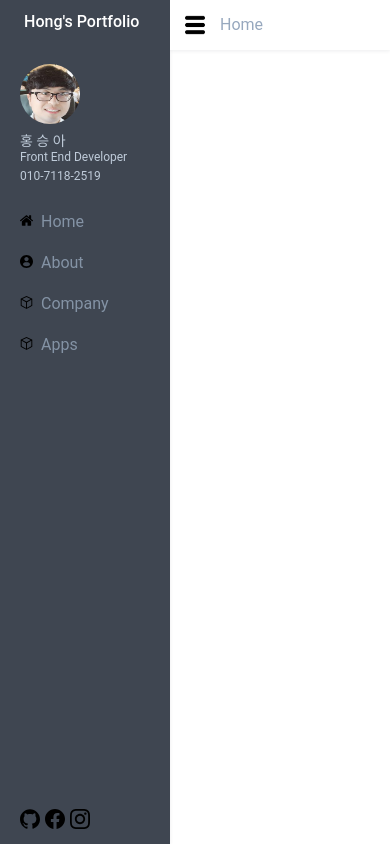
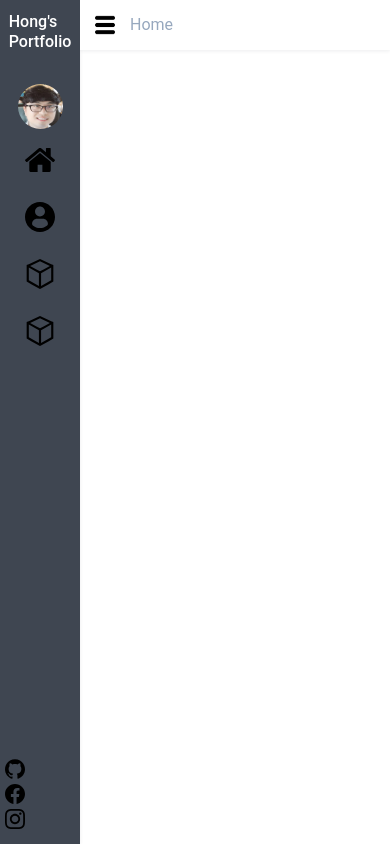
Before and after one commit to gmm117/hong-portfolio, a React app: page / in a window 390 px wide. Built offline with nearby package versions, Linux system fonts and the light colour scheme; the HTML template or start-up script is replaced by a standard one.

Commit message:
반응형 웹 적용

```diff
--- a/src/App.js
+++ b/src/App.js
@@ -3,6 +3,8 @@ import styled from 'styled-components';
 import '../assets/index.scss';
 
 import { GetLinkName } from './Components/Utils/Utils';
+import { BaseURL } from './Components/Utils/Define';
+
 import Header from './Components/Header';
 import SideBar from './Components/Menu/SideBar';
 import Content from './Components/Content';
@@ -49,6 +51,7 @@ class App extends Component {
 
     const onLocationChange = (location) => {
       var name = GetLinkName(location.pathname);
+      name = name.replace(BaseURL, "");
       if(name !== this.state.navName) {
         this.setNavName(name);
       }
--- a/src/Components/About.js
+++ b/src/Components/About.js
@@ -4,24 +4,54 @@ import Profile from '../../imgs/profile.jpg';
 import AboutImg from '../../imgs/bg-about.jpg';
 
 const AbountBody = styled.div`
-    font-size: 20px;
+    font-size: 14px;
     font-family: -apple-system, BlinkMacSystemFont, "Helvetica Neue", "Apple SD Gothic Neo", "Malgun Gothic", "맑은 고딕", 나눔고딕, "Nanum Gothic", "Noto Sans KR", "Noto Sans CJK KR", arial, 돋움, Dotum, Tahoma, Geneva, sans-serif;
     display : flex;
-    flex-direction: row;
+    flex-direction: column;
     flex: 1;
     height : 100%;
     color : black;
     font-weight : 600;
-    line-height : 1.3;
+    line-height : 1.0;
     padding : 30px;
+    align-items : center;
+
+    /* Tablet Device */
+    @media screen and (min-width : 768px) and (max-width : 991px) {
+        font-size: 17px;
+        flex-direction: row;
+        line-height : 1.3;
+        align-items: stretch;
+    }
+
+    /* Desktop Device */
+    @media screen and (min-width : 992px) {
+        font-size: 20px;
+        flex-direction: row;
+        line-height : 1.3;
+        align-items: stretch;
+    }
 `;
 
 const ProfileImage = styled.img`
     width: 220px;
     min-width : 220px;
     height: 250px;
-    float: left;
-    margin: 0px 15px 5px 0px;
+    border-radius : 10%;
+
+    /* Mobile Device */
+    @media screen and (max-width : 767px) {
+        width: 180px;
+        min-width : 180px;
+        height: 210px;
+        margin: 0px 0px 15px 0px;
+    }
+
+    /* Desktop Device */
+    @media screen and (min-width : 768px) {
+        float: left;
+        margin: 0px 15px 5px 0px;
+    }
 `;
 
 class Abount extends Component {
--- a/src/Components/Company/CompProject.js
+++ b/src/Components/Company/CompProject.js
@@ -1,5 +1,9 @@
 import React, { Component } from 'react';
 import styled from 'styled-components';
+
+// const CompDiv = styled.div`
+
+// `;
 
 class CompProject extends Component {
     constructor(props) {
--- a/src/Components/Company/Company.js
+++ b/src/Components/Company/Company.js
@@ -27,23 +27,90 @@ const ListItemLi = styled.li`
     display : flex;
     flex-direction: column;
     align-items: center;
-    width: 280px;
-    height: 220px;
-    min-height: 220px;
     padding: 76px 14px 0;
     text-align: center;
     margin: 0 auto;
+
+    /* Mobile Device */
+    @media screen and (max-width : 767px) {
+        height: 150px;
+        min-height: 150px;
+        width: 220px;
+        min-width: 220px;
+    }
+
+    /* Tablet Device */
+    @media screen and (min-width : 768px) and (max-width : 991px) {
+        height: 180px;
+        min-height: 180px;
+        width: 250px;
+        min-width: 250px;
+    }
+
+    /* Desktop Device */
+    @media screen and (min-width : 992px) {
+        height: 210px;
+        min-height: 210px;
+        width: 280px;
+        min-width: 280px;
+    }
 `;
 
 const ThumbDiv = styled.div`
+    position: relative;
     width: 100%;
-    height: 210px;
-    min-height: 210px;
     margin: 10px 0px;
     cursor: pointer;
     padding : ${props => (props.padding ? props.padding : '0px')};
     box-sizing: border-box;
     box-shadow: 0 1px 15px rgba(0,21,41,0.08);
+
+    /* Mobile Device */
+    @media screen and (max-width : 767px) {
+        height: 150px;
+        min-height: 150px;
+    }
+
+    /* Tablet Device */
+    @media screen and (min-width : 768px) and (max-width : 991px) {
+        height: 180px;
+        min-height: 180px;
+    }
+
+    /* Desktop Device */
+    @media screen and (min-width : 992px) {
+        height: 210px;
+        min-height: 210px;
+    }
+`;
+
+const ThumbHoverDiv = styled.div`
+    position: absolute;
+    left: 0;
+    top: 0;
+    height : 100%;
+    width : 100%;
+    background : rgba(0, 0, 0, 0);
+    opacity: 0;
+    &:hover {
+        background : rgba(0, 0, 0, 0.7);
+        opacity : 1;
+    }
+`;
+
+const ThumbHoverDivItem = styled.div`
+    display : flex;
+    flex-direction: column;
+    justify-content : center;
+    align-items : center;
+    height : 100%;
+    font-size : 14px;
+    color : white;
+    font-weight : 800;
+
+    div + div {
+        margin-top : 10px;
+    }
 `;
 
 const ThumbItemDiv = styled.div`
@@ -70,25 +137,46 @@ class Company extends Component {
                 <ListUl>
                     <ListItemLi>
                         <ThumbDiv>
-                            <Link style={LinkStyle} to={`${BaseURL}/Company/Hancom`}>
                             <ThumbImg src={hancom_logo} alt="Hancom Group Logo" />
+                            <ThumbHoverDiv>
+                                <Link style={LinkStyle} to={`${BaseURL}/Company/Hancom`} >
+                                    <ThumbHoverDivItem>
+                                        <div>한글과컴퓨터</div>
+                                        <div>웹한글/웹한글기안기</div>
+                                        <div>2016.12 ~ </div>
+                                    </ThumbHoverDivItem>
                                 </Link>
+                            </ThumbHoverDiv>
                         </ThumbDiv>
                         <ThumbItemDiv>한글과컴퓨터</ThumbItemDiv>
                     </ListItemLi>
                     <ListItemLi>
                         <ThumbDiv padding={'35px'}>
-                            <Link style={LinkStyle} to={`${BaseURL}/Company/OsstemImplant`}>
                             <ThumbImg src={osstem_logo} alt="Osstem Implant Logo" />
+                            <ThumbHoverDiv>
+                                <Link style={LinkStyle} to={`${BaseURL}/Company/OsstemImplant`} >
+                                    <ThumbHoverDivItem>
+                                        <div>오스템임플란트</div>
+                                        <div>치과용 프로그램</div>
+                                        <div>2013.04 ~ 2016.12</div>
+                                    </ThumbHoverDivItem>
                                 </Link>
+                            </ThumbHoverDiv>
                         </ThumbDiv>
                         <ThumbItemDiv>오스템임플란트</ThumbItemDiv>
                     </ListItemLi>
                     <ListItemLi>
                         <ThumbDiv padding={'45px'}>
-                            <Link style={LinkStyle} to={`${BaseURL}/Company/Bluebird`}>
                             <ThumbImg src={bluebirdlogo} alt="Bluebird Logo" />
+                            <ThumbHoverDiv>
+                                <Link style={LinkStyle} to={`${BaseURL}/Company/Bluebird`} >
+                                    <ThumbHoverDivItem>
+                                        <div>블루버드소프트</div>
+                                        <div>산업용 PDA개발</div>
+                                        <div>2010.06 ~ 2012.04</div>
+                                    </ThumbHoverDivItem>
                                 </Link>
+                            </ThumbHoverDiv>
                         </ThumbDiv>
                         <ThumbItemDiv>블루버드소프트</ThumbItemDiv>
                     </ListItemLi>
--- a/src/Components/Header.js
+++ b/src/Components/Header.js
@@ -19,7 +19,9 @@ const NavDiv = styled.div`
     justify-content: center;
     align-items: center;
     width : 20px;
+    min-width : 20px;
     height : 20px;
+    min-height : 20px;
     cursor : pointer;
     margin : 0 15px 0 5px;
 `;
--- a/src/Components/Menu/SideBar.js
+++ b/src/Components/Menu/SideBar.js
@@ -22,6 +22,12 @@ const SideBarDiv = styled.div`
     -webkit-transition: width 0.5s ease;
     -moz-transition: width 0.5s ease;
     transition: width 0.5s ease;
+
+    @media screen and (max-width : 767px) {
+        min-width : ${props => (props.isSidebarOpen ? '80px' : '0px')};
+        max-width : ${props => (props.isSidebarOpen ? '80px' : '0px')};
+        padding : ${props => (props.isSidebarOpen ? '10px 5px 10px 5px' : '0px')} ;
+    }
 `;
 
 const SideBarSection = styled.div`
@@ -31,10 +37,16 @@ const SideBarSection = styled.div`
     margin : 0 0 30px 0;
 `;
 
-
 const AvatarImgDiv = styled.div`
     width: 60px;
     height: 60px;
+
+    /* Mobile Device */
+    @media screen and (max-width : 767px) {
+        width: 45px;
+        height: 45px;
+        margin: 0 0 10px 0;
+    }
 `;
 
 const AvatarImg = styled.img`
@@ -45,6 +57,11 @@ const AvatarImg = styled.img`
 
 const AvatarContentDiv = styled.div`
     margin : 10px 0 20px 0;
+
+    /* Mobile Device */
+    @media screen and (max-width : 767px) {
+        display: none;
+    }
 `;
 
 const AvatarName = styled.div`
@@ -63,12 +80,24 @@ const SideBarLink = styled.div`
     position : absolute;
     bottom : 15px;
     display : flex;
+
+    div + div {
+        padding : 0 0 0 5px;
+    }
+
+    /* Mobile Device */
+    @media screen and (max-width : 767px) {
+        flex-direction: column;
+
+        div + div {
+            padding : 5px 0 0 0;
+        }
+    }
 `;
 
 const SideBarLinkDiv = styled.div`
     width : 20px;
     height : 20px;
-    padding : 0 5px 0 0;
     cursor: pointer;
 `;
 
@@ -81,8 +110,39 @@ const SideBarLinkStyle = {
     width : '100%',
     height : '100%',
     textDecoration: 'none',
-    color : 'white'
+    color : 'white',
 };
+
+const SideBarSubDiv = styled.div`
+    display: flex;
+    justify-content : flex-start;
+    align-items : stretch;
+    flex-direction: column;
+
+    /* Mobile Device */
+    @media screen and (max-width : 767px) {
+        justify-content : center;
+        align-items : center;
+    }
+`;
+
+const SideBarSectionLinkDiv = styled.div`
+    display: flex;
+
+    /* Mobile Device */
+    @media screen and (max-width : 767px) {
+        display: block;
+
+        div + div {
+            margin-top : 4px;
+        }
+
+        div:nth-child(2) {
+            display: none;
+        }
+    }
+`;
+
 
 class SideBar extends Component {
     constructor(props) {
@@ -94,9 +154,14 @@ class SideBar extends Component {
     render() {
         return (
             <SideBarDiv isSidebarOpen={this.props.isSidebarOpen} >
+                <SideBarSubDiv>
                     <SideBarSection>
                         <Link style={SideBarLinkStyle} to={`${BaseURL}/`}>
-                        <span>Hong's Portfolio</span>
+                            <SideBarSectionLinkDiv>
+                                <div>Hong's</div>
+                                <div>{'\u00A0'}</div>
+                                <div> Portfolio</div>
+                            </SideBarSectionLinkDiv>
                         </Link>
                     </SideBarSection>
                     <AvatarImgDiv >
@@ -108,6 +173,7 @@ class SideBar extends Component {
                         <AvatarOccupation>010-7118-2519</AvatarOccupation>
                     </AvatarContentDiv>
                     <SidebarMenu/>
+                </SideBarSubDiv>
                 <SideBarLink>
                     <SideBarLinkDiv className="tooltip" onClick={(e) => { window.open('https://github.com/gmm117', '_blank'); }}>
                         <span className="tooltiptext">GitHub</span>
--- a/src/Components/Menu/SidebarMenu.js
+++ b/src/Components/Menu/SidebarMenu.js
@@ -14,21 +14,61 @@ const SideBarMenuList = styled.li`
     color: #8493A5;
     padding-top: 0.5rem;
     padding-right: 1.5rem;
-    padding-bottom: 0.5rem;
+    padding-bottom: 1.5rem;
     cursor : pointer;
     height : 25px;
+
+    /* Mobile Device */
+    @media screen and (max-width : 767px) {
+        justify-content : flex-start;
+        padding-right: 0;
+    }
+`;
+
+const LinkImgDiv = styled.div`
+    width : 20px;
+    min-width : 20px;
+    height : 20px;
+    min-height : 20px;
+    margin-right: 0.5rem;
+
+    /* Mobile Device */
+    @media screen and (max-width : 767px) {
+        width : 30px;
+        min-width : 30px;
+        height : 30px;
+        min-height : 30px;
+        margin-right: 0;
+    }
 `;
 
 const LinkImg = styled.img`
-    width : 13px;
-    height : 13px;
-    margin-right: 0.5rem;
+    width : 100%;
+    height : 100%;
 `;
 
 const LinkDesDiv = styled.span`
     color: #8493A5;
+    font-size: 18px;
     &:hover {
         color : white;
+    }
+
+    /* Mobile Device */
+    @media screen and (max-width : 767px) {
+        display: none;
+    }
+`;
+
+const LinkSubDiv = styled.div`
+    display: flex;
+    align-items: center;
+    width : 100%;
+    height : 100%;
+
+    /* Mobile Device */
+    @media screen and (max-width : 767px) {
+        justify-content : center;
     }
 `;
 
@@ -38,34 +78,52 @@ class SidebarMenu extends Component {
     }
     render() {
     return (
-            <>
             <ul>
                 <SideBarMenuList>
                     <Link style={LinkStyle} to={`${BaseURL}/`}>
+                        <LinkSubDiv>
+                            <LinkImgDiv className="tooltip">
+                                <span className="tooltiptext">Home</span>
                                 <LinkImg src={home} alt="Home" />
+                            </LinkImgDiv>
                             <LinkDesDiv>Home</LinkDesDiv>
+                        </LinkSubDiv>
                     </Link>
                 </SideBarMenuList>
                 <SideBarMenuList>
                     <Link style={LinkStyle} to={`${BaseURL}/About`}>
+                        <LinkSubDiv>
+                            <LinkImgDiv className="tooltip">
+                                <span className="tooltiptext">About</span>
                                 <LinkImg src={user} alt="About" />
+                            </LinkImgDiv>
                             <LinkDesDiv>About</LinkDesDiv>
+                        </LinkSubDiv>
                     </Link>
                 </SideBarMenuList>
                 <SideBarMenuList>
                     <Link style={LinkStyle} to={`${BaseURL}/Company`}>
+                        <LinkSubDiv>
+                            <LinkImgDiv className="tooltip">
+                                <span className="tooltiptext">Company</span>
                                 <LinkImg src={cube} alt="Company Projects" />
+                            </LinkImgDiv>
                             <LinkDesDiv>Company</LinkDesDiv>
+                        </LinkSubDiv>
                     </Link>
                 </SideBarMenuList>
                 <SideBarMenuList>
                     <Link style={LinkStyle} to={`${BaseURL}/Apps`}>
+                        <LinkSubDiv>
+                            <LinkImgDiv className="tooltip">
+                                <span className="tooltiptext">Apps</span>
                                 <LinkImg src={cube} alt="Individaul Apps" />
+                            </LinkImgDiv>
                             <LinkDesDiv>Apps</LinkDesDiv>
+                        </LinkSubDiv>
                     </Link>
                 </SideBarMenuList>
             </ul>
-            </>
         );
     }
 };
--- a/src/Components/Utils/CommonStyle.js
+++ b/src/Components/Utils/CommonStyle.js
@@ -1,4 +1,5 @@
 export const LinkStyle = {
+    display : 'inline-block',
     width : '100%',
     height : '100%',
     textDecoration: 'none'
```
Lines whose indentation alone changed are shown as unchanged.
